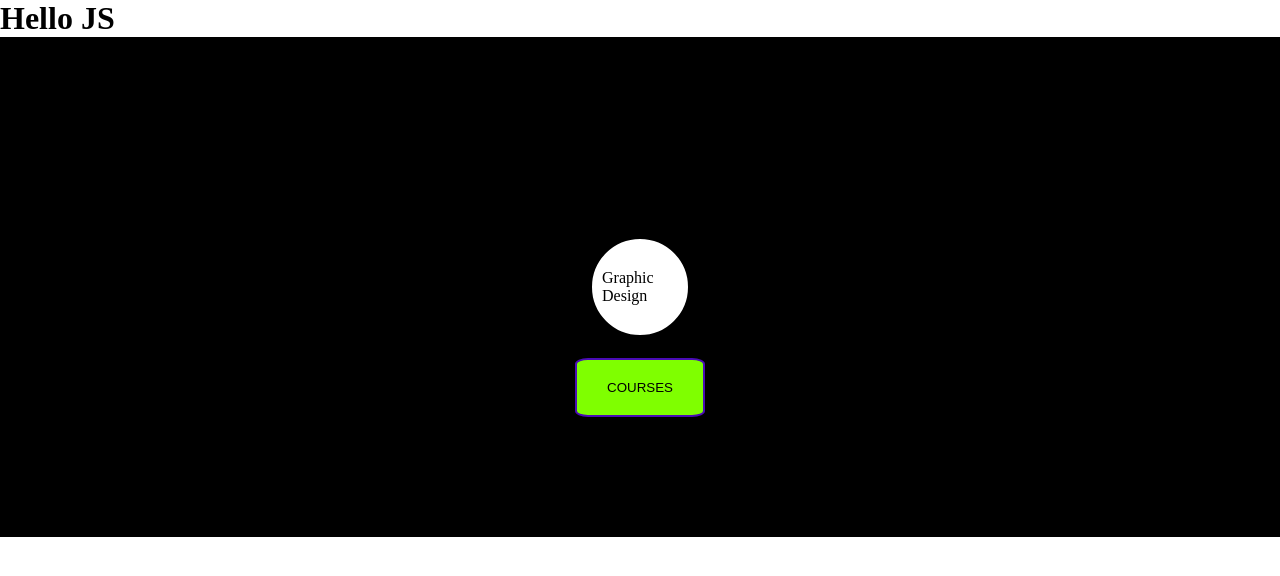
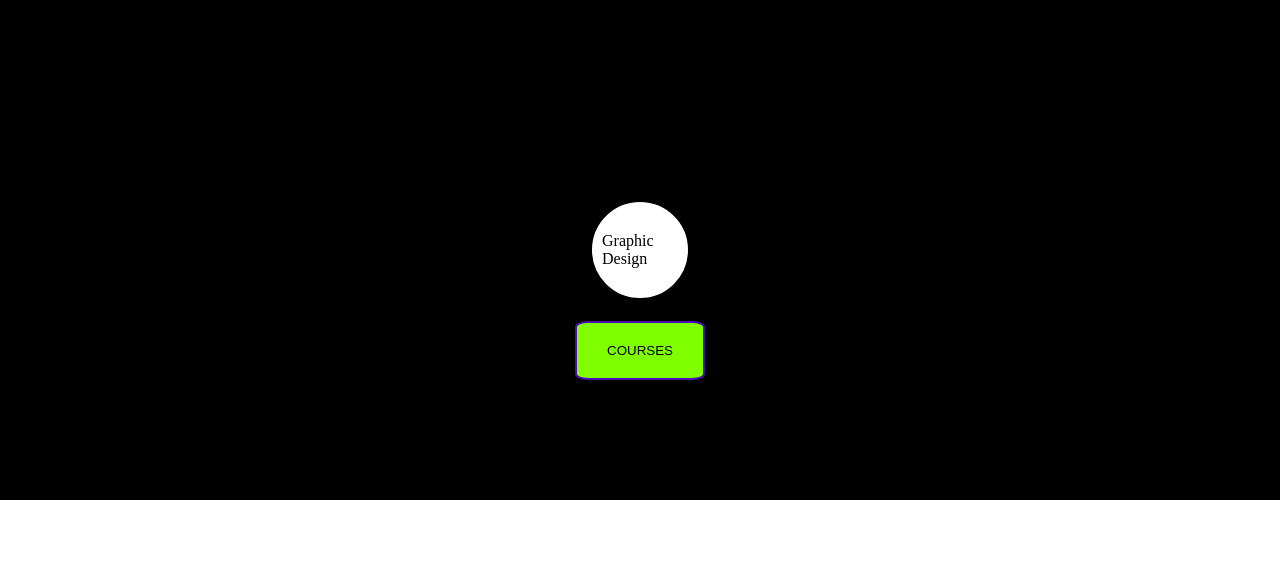
Before and after one commit to DimpleGola/Scatter-button, a plain HTML site: page index.html in a window 1280 px wide. Drawn offline with Linux system fonts and the light colour scheme.

Commit message:
Update index.html

```diff
--- a/index.html
+++ b/index.html
@@ -68,7 +68,7 @@
 <body>
 
 
-    <h1 id="testing">Hello JS</h1>
+    <h1 id="testing"></h1>
 
     <!-- <section class="course_div">
 
```
